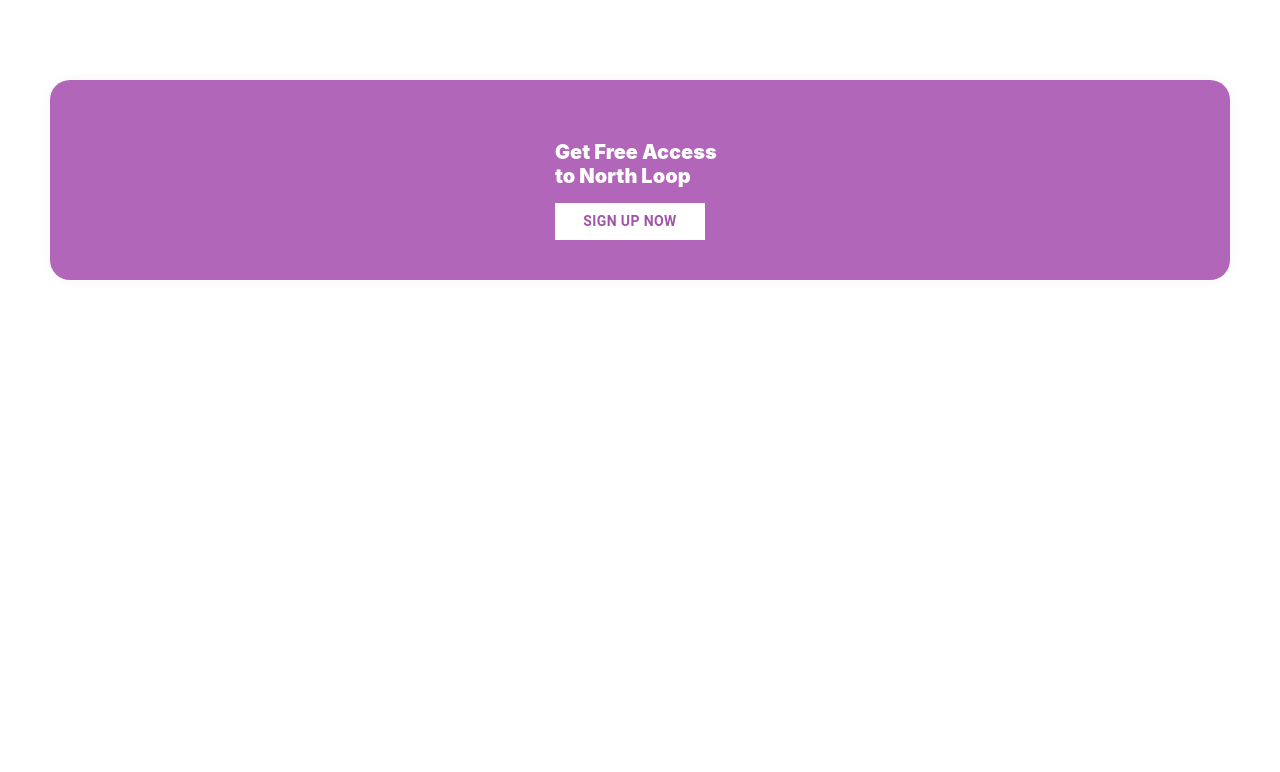
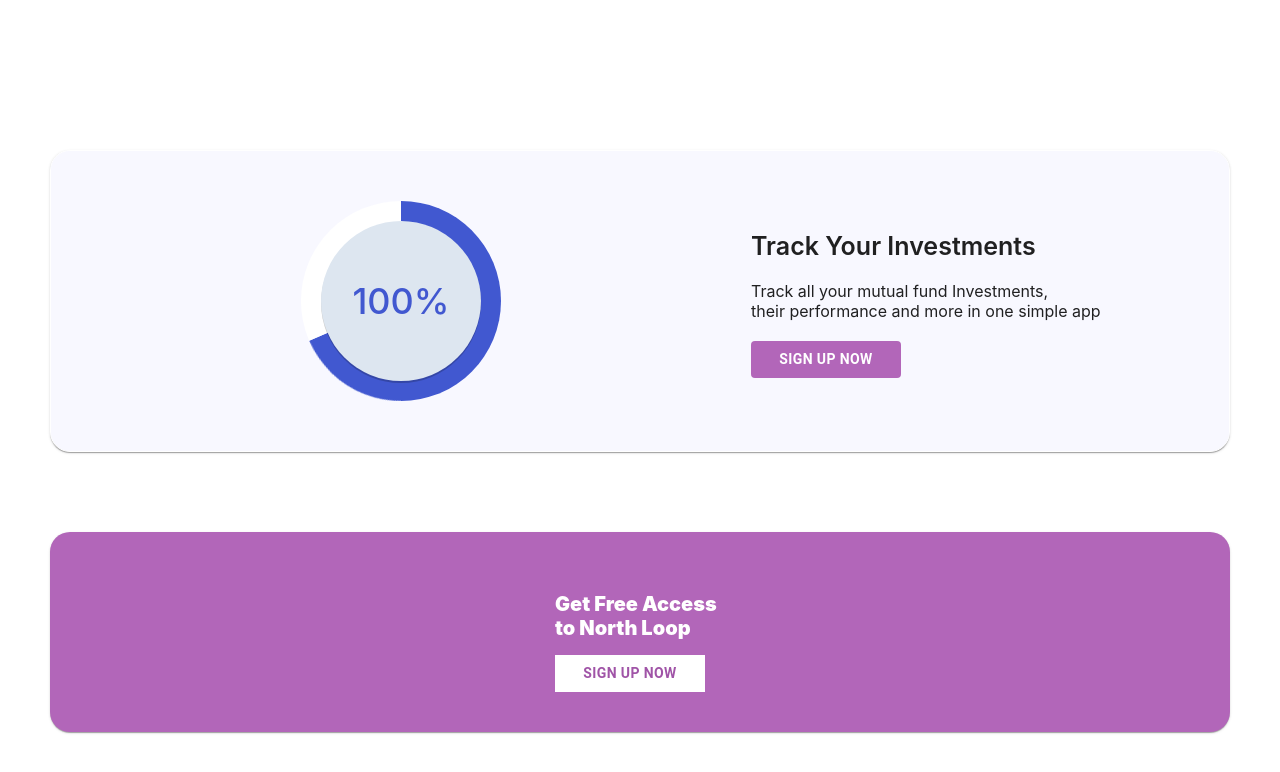
Before and after one commit to Reetika12/north_loop-app, a React (Create React App) app: page / in a window 1280 px wide. Shown: the top 772 px of the page. Built offline with nearby package versions, Linux system fonts and the light colour scheme.

Commit message:
implemented investmented card

```diff
--- a/src/Components/CardLayout.js
+++ b/src/Components/CardLayout.js
@@ -8,6 +8,7 @@
 import CircularProgress from '@material-ui/core/CircularProgress';
 import compose from 'recompose/compose';
 import withWidth from '@material-ui/core/withWidth';
+import { requirePropFactory } from '@material-ui/core';
 
 const styleSheet = (theme) => ({
     content: theme.mixins.gutters({
@@ -45,9 +46,8 @@
         lineHeight: 1.5
     },
     card: {
-        boxShadow: '0 0 0.5em 0 rgba(236, 236, 236, 0.5)',
-        maxHeight: '100%',
-        overflow: 'auto',
+        // boxShadow: '0 0 0.5em 0 rgba(236, 236, 236, 0.5)',
+        // maxHeight: '100%',
         marginTop: '80px',
         backgroundColor: '#b266b9',
         flex: 1,
@@ -57,6 +57,21 @@
         alignItems: 'center',
         height: '200px',
         borderRadius: '20px'
+    },
+    progressStyle:{
+        // boxShadow: '0 0 0.5em 0 rgba(236, 236, 236, 0.5)',
+        // maxHeight: '100%',
+        overflow: 'auto',
+        marginTop: '150px',
+        backgroundColor: 'ghostwhite',
+        flex: 1,
+        margin: '50px 50px',
+        display: 'flex',
+        flexDirection: 'row',
+        // alignItems: 'center',
+        height: '300px',
+        borderRadius: '20px',
+        border: '1px solid #fff'
     }
 });
 
@@ -76,31 +91,18 @@
             children: childrenProp,
             title,
             titleCard,
-            action,
-            loading,
+            progressbar,
             onClick = null,
-            cohortDetails,
-            cardHeaderStyle = ''
         } = this.props;
         let children = childrenProp;
         let isDivider = title || titleCard;
         return (
-            <Card className={classes.card} onClick={onClick}>
-                {title && (
-                    <CardContent className={cardHeaderStyle}>
-                        <div className={cohortDetails}>
-                            <div className={classes.uploadTitleStyle}>{title}</div>
-                        </div>
-                        {loading && <CircularProgress />}
-                        {action}
-                    </CardContent>
-                )}
-                {titleCard && (
-                    <CardContent className={cardHeaderStyle}>{titleCard}</CardContent>
-                )}
+            <React.Fragment>
+                <Card className={progressbar ? classes.progressStyle : classes.card} onClick={onClick}>
                 {isDivider && <Divider light />}
                 {children}
-            </Card>
+             </Card>
+            </React.Fragment>
         );
     }
 }
--- a/src/Container/FreeAccessCard.js
+++ b/src/Container/FreeAccessCard.js
@@ -2,6 +2,7 @@
 import CardLayout from '../Components/CardLayout';
 import Button from '@material-ui/core/Button';
 import '../Styles/InvestmentCard.css'
+import InvestmentCard from './InvestmentCard'
 
 
 class AddRequisite extends Component {
@@ -9,11 +10,26 @@
         super(props);
     }
 
+    changeProgressBar = () => {
+        const numb = document.querySelector(".numb")
+        let counter=0;
+        console.log("numb",numb)
+        setInterval(()=>{
+            if(counter===100)
+            {
+                clearInterval();
+            }
+            else{
+                counter+=1;
+                // numb.textContent = counter + "%";
+            }
+        },200)
+    }
 
     render() {
-
         return (
             <React.Fragment>
+                <InvestmentCard/>
                 <CardLayout >
                     <div className="cardStyle">
                         <div className="combineLabelStyle">
@@ -29,7 +45,6 @@
                         </div>
                     </div>
                 </CardLayout>
-
             </React.Fragment>
         );
     }
--- a/src/Container/InvestmentCard.js
+++ b/src/Container/InvestmentCard.js
@@ -1,11 +1,46 @@
 import React, { Component } from 'react'
+import CardLayout from '../Components/CardLayout';
+import Button from '@material-ui/core/Button';
 import '../Styles/InvestmentCard.css'
 
 class InvestmentCard extends Component {
     render() {
         return (
-            <div className="container">
-                <h2>Investing in Mutual Funds Simplified.</h2>
+            <div >
+                <CardLayout progressbar >
+                    <div className="trackcard">
+                        <div className="circular">
+                            <div className="inner"></div>
+                            <div className="numb" id="num" >100%</div>
+                            <div className="circle">
+                                <div className="bar left">
+                                    <div className="progress">
+                                    </div>
+                                </div>
+                                <div className="bar right">
+                                    <div className="progress">
+                                    </div>
+                                </div>
+                            </div>
+                        </div>
+                    </div>
+                    <div className="trackInvestment">
+                        <div className="trackTitle">
+                            Track Your Investments
+                            </div>
+                        <div style={{ padding: '20px 0px', }}>
+                            Track all your mutual fund Investments,
+                                <br />
+                            their performance and more in one simple app
+                            </div>
+                        <Button
+                            style={{ color: '#fff', width: '150px', backgroundColor: '#b266b9', fontWeight: '600' }}
+                            onClick={this.handleSubmitButtonAction}
+                        >
+                            SIGN UP NOW
+                        </Button>
+                    </div>
+                </CardLayout >
             </div>
         )
     }
--- a/src/Styles/InvestmentCard.css
+++ b/src/Styles/InvestmentCard.css
@@ -23,3 +23,92 @@
   align-items: center;
   justify-content: center;
 }
+.circular{
+  height: 100px;
+  width: 100px;
+  position: relative;
+  transform: scale(2);
+}
+.circular .inner{
+  position: absolute;
+  z-index: 6;
+  top: 50%;
+  left: 50%;
+  height: 80px;
+  width:80px;
+  margin: -40px 0 0 -40px;
+  background: #dde6f0;
+  border-radius: 100%;
+  box-shadow: 0 1px 0 rgba(0,0,0,0.2);
+}
+.circular .numb{
+  position: absolute;
+  top:50%;
+  left:50%;
+  transform: translate(-50%, -50%);
+  z-index: 10;
+  font-size: 18px;
+  font-weight: 500;
+  color:#4158d0;
+}
+
+.circle .bar{
+  position: absolute;
+  height: 100%;
+  width: 100%;
+  background: #fff;
+  -webkit-border-radius: 100%;
+  clip: rect(0px, 100px, 100px, 50px);
+}
+
+.circle .bar .progress{
+  position: absolute;
+  height: 100%;
+  width: 100%;
+  -webkit-border-radius: 100%;
+  clip: rect(0px, 50px, 100px, 0px);
+  background: #4158d0;
+}
+.circle .left .progress{
+   z-index: 1;
+   animation: left 4s linear both;
+
+}
+@keyframes left{
+  100%{
+      transform: rotate(180deg);
+  }
+}
+.circle .right{
+   z-index: 3;
+   transform: rotate(180deg);
+}
+.circle .right .progress{
+   animation: right 4s linear both;
+   animation-delay: 4s;
+}
+@keyframes right{
+  100%{
+      transform: rotate(180deg);
+  }
+}
+.trackcard{
+  margin-top:100px;
+  margin-left: 300px;
+}
+.trackInvestment{
+  margin-left: 300px;
+  margin-top: 80px;
+  display: flex;
+  flex-direction: column;
+}
+.trackTitle{
+  font-size: 25px;
+  font-weight: 600;
+}
+.signUpStyle{
+  color: #fff;
+  width: 150px;
+  background-color: #b266b9;
+  font-weight: 600;
+}
--- a/src/Styles/InvestmentCard.scss
+++ b/src/Styles/InvestmentCard.scss
@@ -23,3 +23,92 @@
   align-items: center;
   justify-content: center;
 }
+.circular{
+  height: 100px;
+  width: 100px;
+  position: relative;
+  transform: scale(2);
+}
+.circular .inner{
+  position: absolute;
+  z-index: 6;
+  top: 50%;
+  left: 50%;
+  height: 80px;
+  width:80px;
+  margin: -40px 0 0 -40px;
+  background: #dde6f0;
+  border-radius: 100%;
+  box-shadow: 0 1px 0 rgba(0,0,0,0.2);
+}
+.circular .numb{
+  position: absolute;
+  top:50%;
+  left:50%;
+  transform: translate(-50%, -50%);
+  z-index: 10;
+  font-size: 18px;
+  font-weight: 500;
+  color:#4158d0;
+}
+
+.circle .bar{
+  position: absolute;
+  height: 100%;
+  width: 100%;
+  background: #fff;
+  -webkit-border-radius: 100%;
+  clip: rect(0px, 100px, 100px, 50px);
+}
+
+.circle .bar .progress{
+  position: absolute;
+  height: 100%;
+  width: 100%;
+  -webkit-border-radius: 100%;
+  clip: rect(0px, 50px, 100px, 0px);
+  background: #4158d0;
+}
+.circle .left .progress{
+   z-index: 1;
+   animation: left 4s linear both;
+
+}
+@keyframes left{
+  100%{
+      transform: rotate(180deg);
+  }
+}
+.circle .right{
+   z-index: 3;
+   transform: rotate(180deg);
+}
+.circle .right .progress{
+   animation: right 4s linear both;
+   animation-delay: 4s;
+}
+@keyframes right{
+  100%{
+      transform: rotate(180deg);
+  }
+}
+.trackcard{
+  margin-top:100px;
+  margin-left: 300px;
+}
+.trackInvestment{
+  margin-left: 300px;
+  margin-top: 80px;
+  display: flex;
+  flex-direction: column;
+}
+.trackTitle{
+  font-size: 25px;
+  font-weight: 600;
+}
+.signUpStyle{
+  color: #fff;
+  width: 150px;
+  background-color: #b266b9;
+  font-weight: 600;
+}
```
